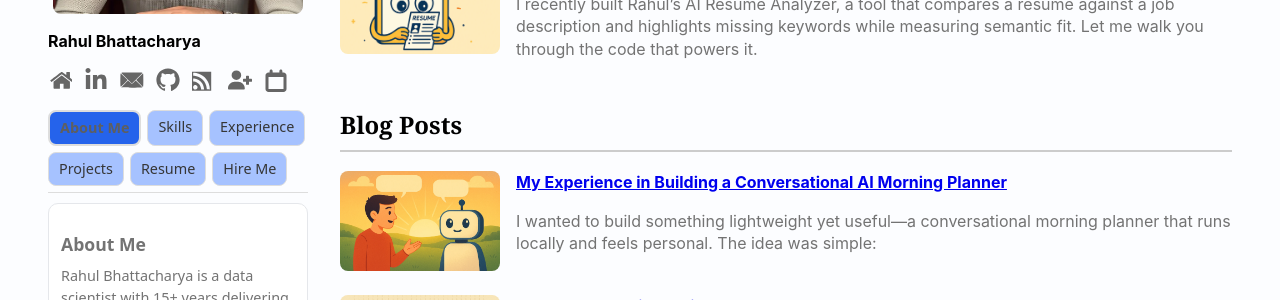
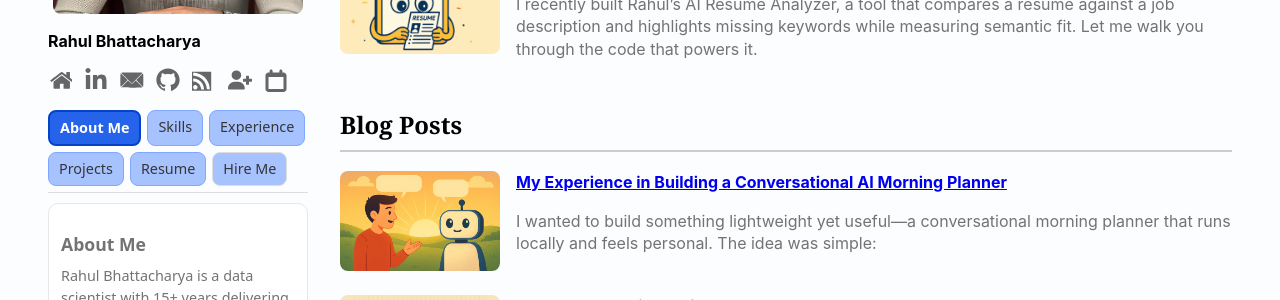
Before and after one commit to RahulBhattacharya1/RahulBhattacharya1.github.io, a Jekyll site: the page built from index.html, in a window 1280 px wide. Shown: the part 277-577 px from the top of the page. Built offline with Jekyll 4.4.1, drawn with Linux system fonts in a browser that asks for light colours; the list of posts is cut into pages by our own code.

Commit message:
Update main.scss

```diff
--- a/assets/css/main.scss
+++ b/assets/css/main.scss
@@ -692,7 +692,7 @@ pre {
   padding: 6px 10px;
   font-size: 0.9rem;
   background: #A6C2FF;
-  border: 1px solid #ddd;
+  border: 1px solid #80A8FF;
   border-radius: 8px;
   cursor: pointer;
   transition: background .2s, border-color .2s;
@@ -707,16 +707,16 @@ pre {
 .tab-btn:hover {
   background: #82A6F7;
   text-decoration: none;
-  color: #5E5F5F;
+  color: #fff;
 }
 
 /* Active state as a filled pill (still compact) */
 .bio-tabs .tab-btn.active{
   background: #2563eb;
-  border: 2px solid #ddd;
+  border: 2px solid #0442CA;
   font-weight: 600;
   text-decoration: none;
-  color: #5E5F5F;
+  color: #fff;
 }
 
 /* Keep the content box within the sidebar */
```
